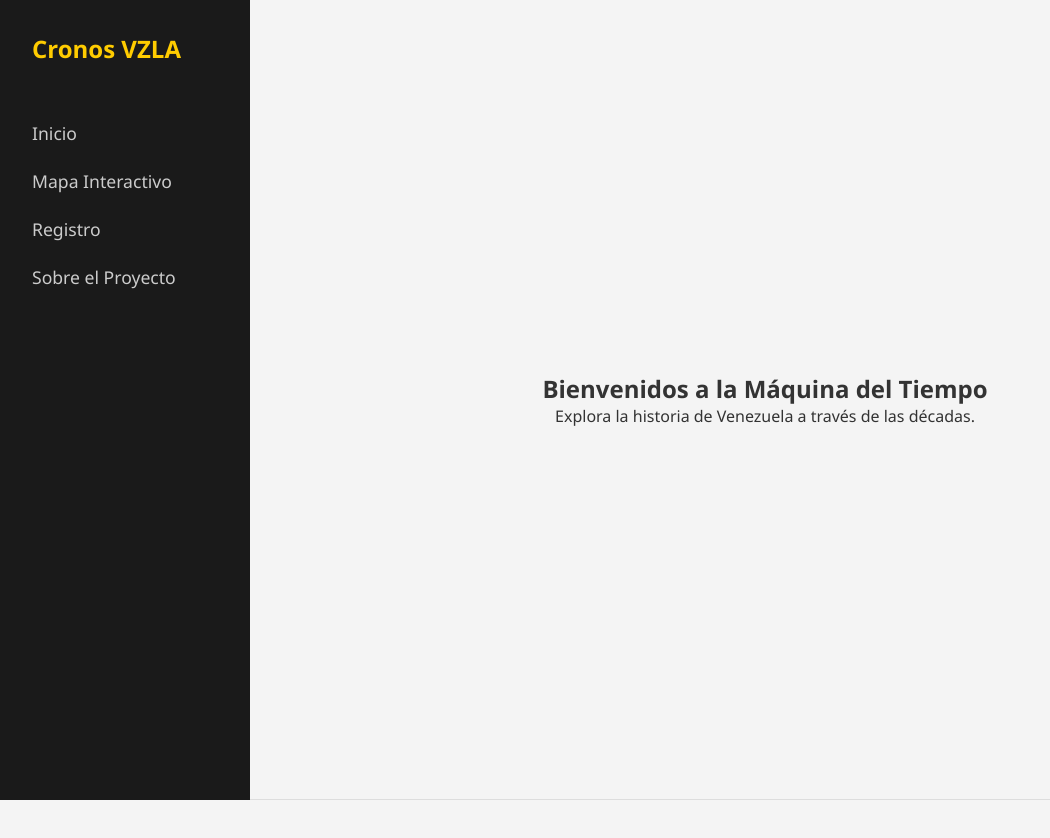
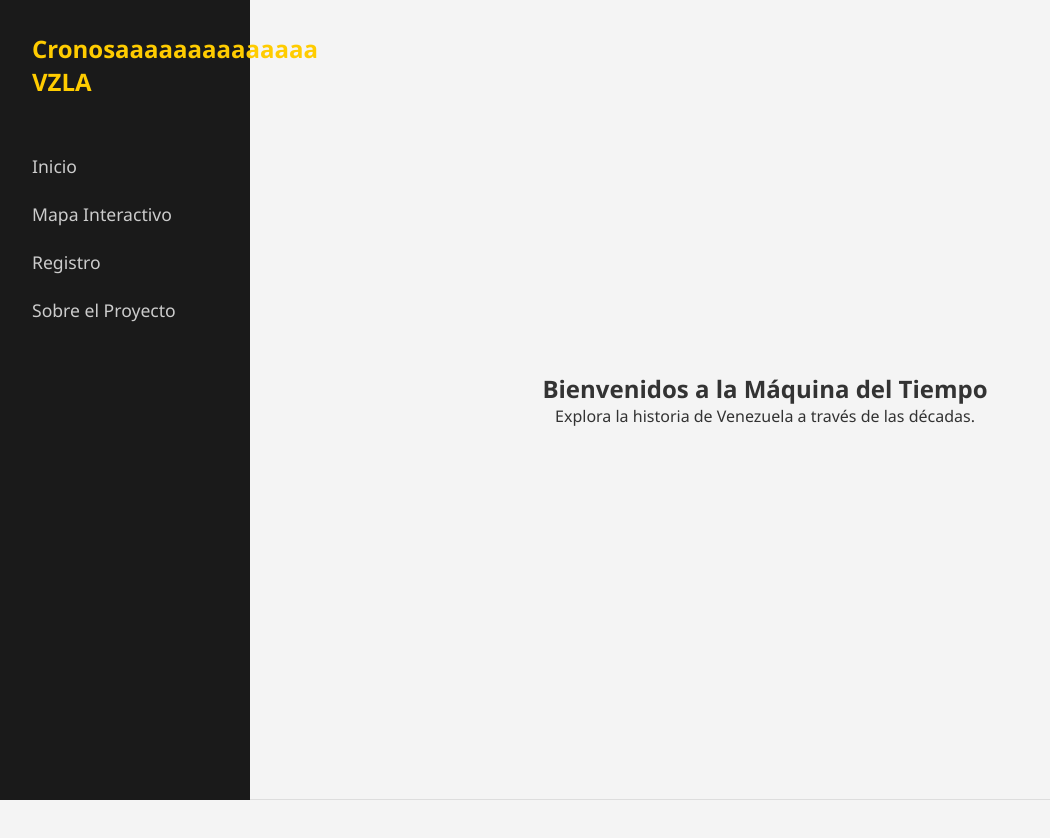
Before and after one commit to Andry7Rz/Proyecto_Feria, a plain HTML site: page index.html in a window 1280 px wide. Shown: the top 838 px of the page, without its empty margins (0-1050 px from the left). Drawn offline with Linux system fonts and the light colour scheme.

Commit message:
Update index.html

```diff
--- a/index.html
+++ b/index.html
@@ -9,7 +9,7 @@
 <body>
 
     <nav class="sidebar">
-        <h2>Cronos VZLA</h2>
+        <h2>Cronosaaaaaaaaaaaaaa VZLA</h2>
         <ul>
                 <li><a href="index.html">Inicio</a></li>
                  <li><a href="index.html#interactivo">Mapa Interactivo</a></li>
```
